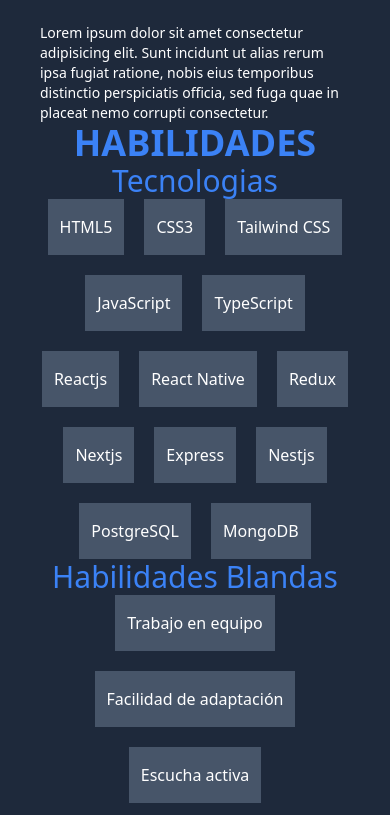
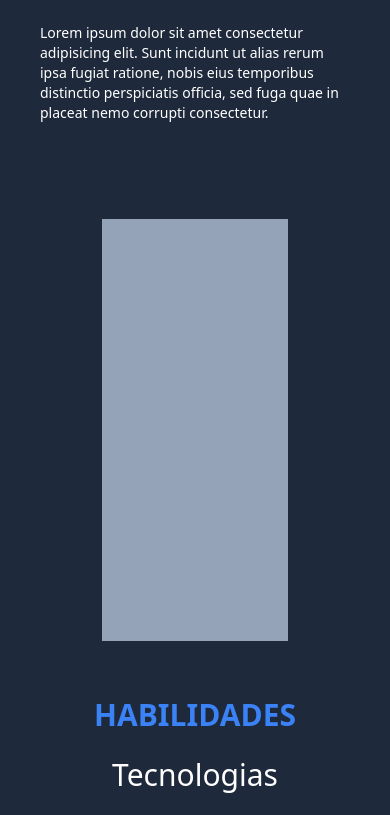
Before and after one commit to wilbernp/my-portfolio, a React (Vite) app: page / in a window 390 px wide. Shown: the part 1605-2420 px from the top of the page. Built offline with nearby package versions, Linux system fonts and the light colour scheme.

Commit message:
add responsive to skills

```diff
--- a/src/sections/Skills/Skills.tsx
+++ b/src/sections/Skills/Skills.tsx
@@ -4,15 +4,21 @@
 
 export default function Skills() {
   return (
-    <div>
-      <h2 className='text-center text-blue-500 text-4xl font-bold'>HABILIDADES</h2>
-       <h3 className='text-center text-blue-500 text-3xl font-medium'>Tecnologias</h3>
+    <div className='mt-24'>
+      {/* ilustracion */}
+       <div className='w-[60%] h-[50vh] bg-slate-400 mx-auto mb-14'></div>
+       {/* titulo */}
+      <h2 className='text-center text-blue-500 text-3xl font-bold sm:text-4xl'>HABILIDADES</h2>
+      {/* subtitulo 1 */}
+       <h3 className='text-center text-white text-3xl font-medium my-6'>Tecnologias</h3>
+       {/* tecnologias */}
        <SkillsRender
        skills={technologiesData}
        className="max-w-[35rem]"
        />
-
-       <h3 className='text-center text-blue-500 text-3xl font-medium'>Habilidades Blandas</h3>
+       {/* subtitulo 2 */}
+       <h3 className='text-center text-white text-3xl font-medium mt-14 mb-6'>Habilidades Blandas</h3>
+       {/* habilidades blandas */}
        <SkillsRender
        skills={softSkillsData}
        className="max-w-[33rem]"
```
